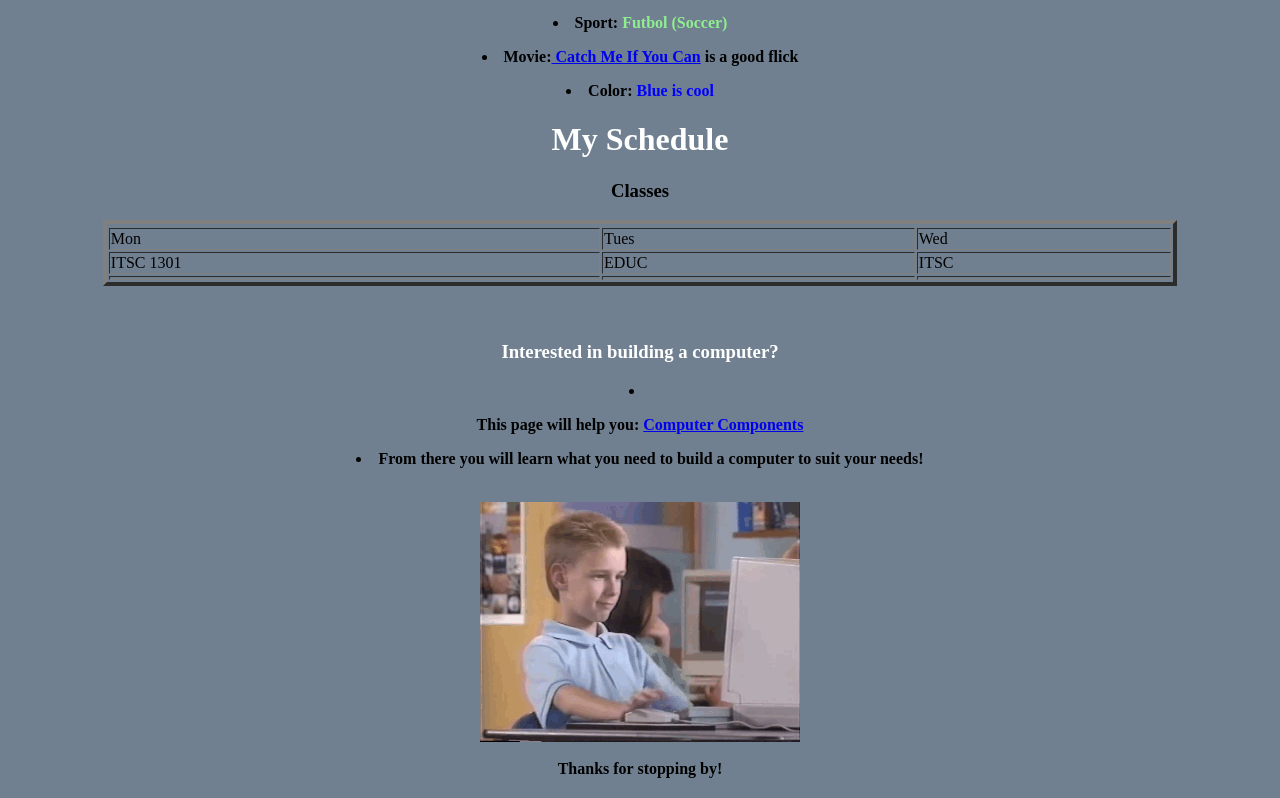
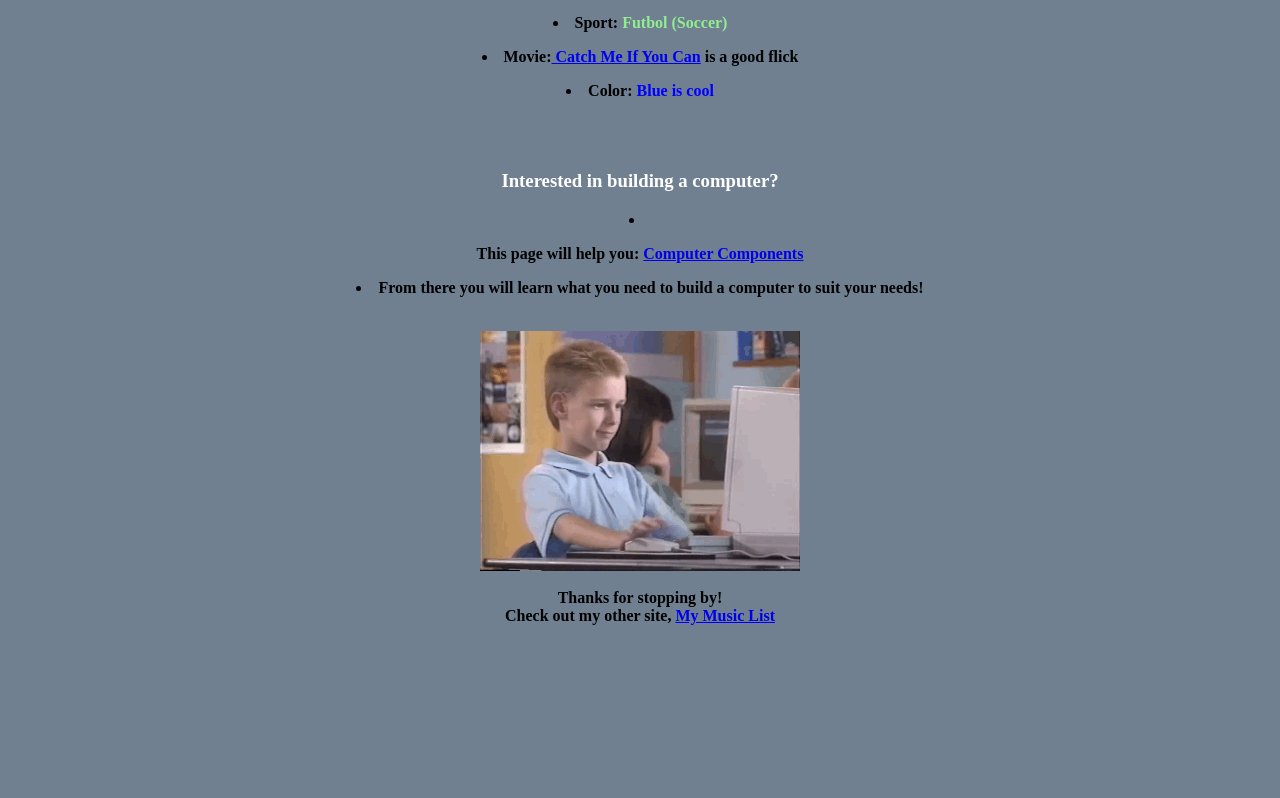
Before and after one commit to killajeebus/Site, a plain HTML site: page index.html in a window 1280 px wide. Shown: the part 793-1591 px from the top of the page. After the commit the page ends 1438 px from the top, so only its background shows below. Drawn offline with Linux system fonts and the light colour scheme.

Commit message:
Update index.html

```diff
--- a/index.html
+++ b/index.html
@@ -20,15 +20,6 @@ Welcome to my page, here you can learn something about me and look at other stuf
 <li><b>Sport:</b><font color = lightgreen> Futbol (Soccer) </font><p>
 <li><b>Movie:</b><a href = "http://www.imdb.com/title/tt0264464/" target = _blank"> Catch Me If You Can<a> is a good flick<p>
 <li><b>Color:</b><font color = blue> Blue is cool</font><p>
-<h1><center><font color = white>My Schedule</font></center></h1>
-</center>
-<center><table border="4" width = 85%>
-<tr><center><h3><font color = black>Classes</font></h3></center></tr>
-<tr><td>Mon</td> <td>Tues</td><td>Wed</td></tr>
-<tr><td>ITSC 1301</td> <td>EDUC</td><td>ITSC</td></tr>
-<tr><td></td> <td></td><td></td></tr>
-</table>
-</center>
 <br>
 <br><center>
 <h3><font color = white>Interested in building a computer?</font></h3>
@@ -39,5 +30,6 @@ Welcome to my page, here you can learn something about me and look at other stuf
 <br>
 <p> <center> <img src= "images\rambo.gif"> </center>
 <br><center>Thanks for stopping by!</center>
+<center>Check out my other site, <a href = "http://killajeebus.github.io/BruhTunes/">My Music List</a></center>
 </body>
 </html>
```
